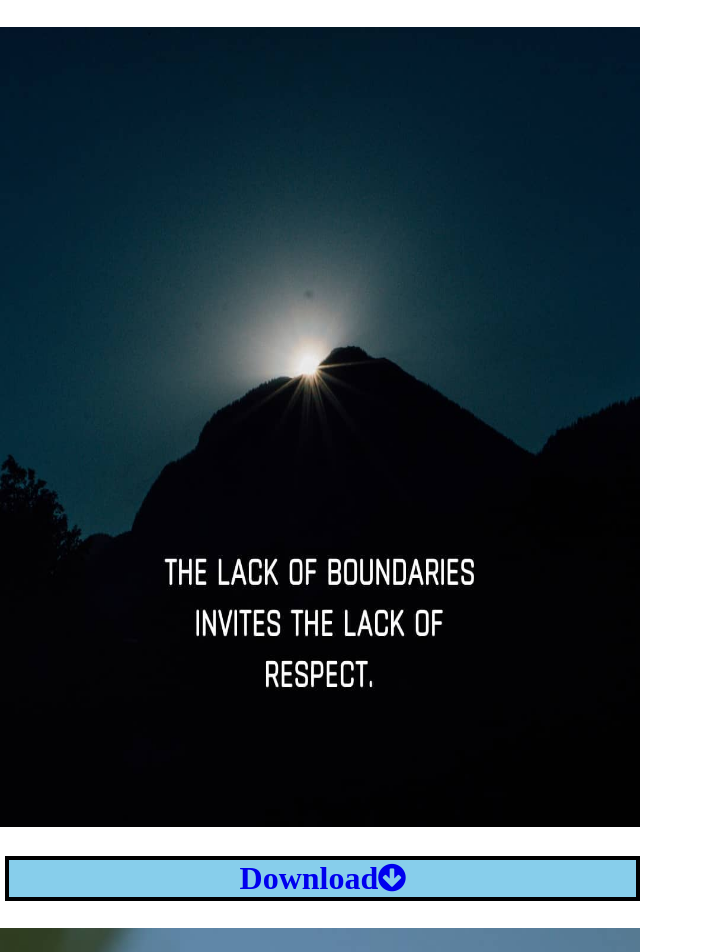
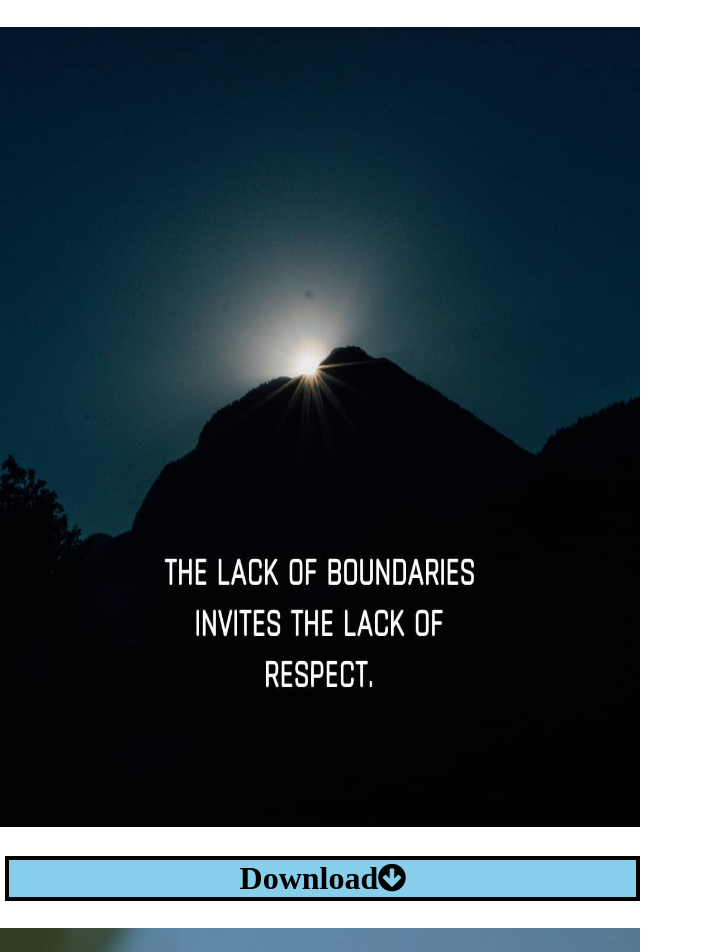
Before and after one commit to smilionaire/Inspiration, a plain HTML site: page index.html in a window 1280 px wide. Shown: the top 952 px of the page, without its empty margins (0-703 px from the left). Drawn offline with Linux system fonts and the light colour scheme.

Commit message:
Update inspiration.css

```diff
--- a/inspiration.css
+++ b/inspiration.css
@@ -13,12 +13,16 @@
 }
 .inspiration a{
 	text-decoration: none;
+	color: #000;
 }
 .inspiration h1{
 	border: 2px solid black;
 	background-color: skyblue;
 	margin-top: 25px;
 	text-align: center;
+}
+.inspiration i{
+	color: #000;
 }
 @media only screen and (min-width: 1100px){
 .inspiration img{
```
